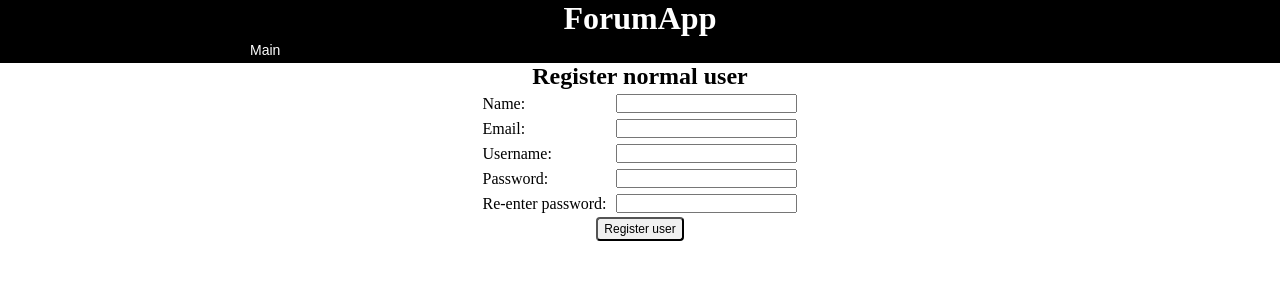
After one commit to jokinen77/tsoha-keskustelufoorumi, a Flask app: page /user/register in a window 1280 px wide. The commit adds this page. Shown: the top 300 px of the page. Run offline with Flask 2, Linux system fonts and the light colour scheme.

Commit message:
Created user's information update forms and form validations and register page for new normal user.

```diff
--- a/application/static/styles/default.css
+++ b/application/static/styles/default.css
@@ -59,6 +59,10 @@
   background: rgb(50, 50, 50);
 }
 
+.flashes {
+    margin-left: 25px;
+}
+
 .flex-container {
   padding: 0px;
   margin: 0px;
--- a/application/templates/auth/loginform.html
+++ b/application/templates/auth/login_form.html
@@ -26,6 +26,10 @@
                 <input type="submit" value="Login" />
             </td>
         </tr>
+    </table>
 </form>
 </div>
+<div class="centered">
+    <a href="{{ url_for('user_register') }}">Register</a>
+</div>
 {% endblock %}
--- /dev/null
+++ b/application/templates/auth/user_register.html
@@ -0,0 +1,32 @@
+{% extends "layout.html" %}
+
+{% block content %}
+<h2 class="simple_header">Register normal user</h2>
+<form method="POST" action="{{ url_for('user_register') }}">
+    <table class="centered simple_table">
+        <tr>
+            <td><span>Name:</span></td>
+            <td><input type="text" name="name" /></td>
+        </tr>
+        <tr>
+            <td><span>Email:</span></td>
+            <td><input type="email" name="email" /></td>
+        </tr>
+        <tr>
+            <td><span>Username:</span></td>
+            <td><input type="text" name="username" /></td>
+        </tr>
+        <tr>
+            <td><span>Password:</span></td>
+            <td><input type="password" name="password" /></td>
+        </tr>
+        <tr>
+            <td><span>Re-enter password:</span></td>
+            <td><input type="password" name="password_re" /></td>
+        </tr>
+    </table>
+    <div class="centered">
+        <input type="submit" class="simple_button" value="Register user" />
+    </div>
+</form>
+{% endblock %}
--- a/application/templates/layout.html
+++ b/application/templates/layout.html
@@ -26,7 +26,7 @@
     <div class="container">
         {% with messages = get_flashed_messages() %}
         {% if messages %}
-        <ul class=flashes>
+        <ul class="flashes">
             {% for message in messages %}
             <li>{{ message }}</li>
             {% endfor %}
--- a/application/views.py
+++ b/application/views.py
@@ -2,6 +2,7 @@ from flask import session, flash, redirect, render_template, request, url_for
 from application import app, db
 from application.auth.models import Usertype, User
 from flask_login import login_required
+from application.utils import validate as val
 
 
 @app.route("/")
@@ -11,47 +12,37 @@ def index():
     user = User.query.get(user_id)
     return render_template("index.html")
 
+@app.route("/usertype", methods=["GET"])
+@login_required
+def usertype_index():
+    return render_template("auth/usertype.html", usertypes=Usertype.query.all())
+
 @app.route("/usertype/new", methods=["POST"])
 @login_required
 def usertype_create():
     name=request.form.get("name")
     value=float(request.form.get("value"))
 
-    valid=True
+    if val.validateStringLength(name, label='Usertype', min = 3) and val.validateNumberBetween(value, 0, 100):
+        usertype=Usertype(name, value)
+        db.session().add(usertype)
+        db.session().commit()
+        flash('New usertype added: ' + usertype.name)
 
-    if len(name) < 3:
-        flash("Usertype's name lenght must be 3 at least!")
-        valid=False
-
-    if value > 100 and value < 0:
-        flash("Usertype's value must be in range [0,100]!")
-        valid=False
-
-    if not valid:
-        return redirect(url_for("usermanager"))
-
-    usertype=Usertype(name, value)
-
-    db.session().add(usertype)
-    db.session().commit()
-
-    print('New usertype added:', usertype.name)
-
-    return redirect(url_for("usertypes_index"))
-
-@app.route("/usertype", methods=["GET"])
-@login_required
-def usertype_index():
-    user_id=session.get('user_id', -1)
-    return render_template("auth/usertype.html", usertypes=Usertype.query.all())
+    return redirect(url_for("usermanager"))
 
 @app.route("/usermanager", methods=["GET"])
 @login_required
 def usermanager():
-    user_id=session.get('user_id', -1)
-    user=User.query.get(user_id)
-    usertypes=filter(lambda x: x.value <= user.usertype.value, Usertype.query.all())
+    user_id = session.get('user_id', -1)
+    user = User.query.get(user_id)
+    usertypes = filter(lambda x: x.value <= user.usertype.value, Usertype.query.all())
     return render_template("auth/usermanager.html", usertypes=usertypes)
+
+@app.route("/user", methods=["GET"])
+@login_required
+def user_index():
+    return render_template("auth/user.html", users=User.query.all())
 
 @app.route("/user/new", methods=["POST"])
 @login_required
@@ -65,35 +56,88 @@ def user_create():
 
     name=request.form.get("name")
     username=request.form.get("username")
-    usertype=request.form.get("usertype_id")
+    usertype_id=request.form.get("usertype_id")
     email=request.form.get("email")
     password=request.form.get("password")
-    password1=request.form.get("password1")
+    password_re=request.form.get("password_re")
 
-    valid=True
+    if val.validateNewUser(name, username, password, password_re, email, usertype_id):
+        user=User(name, username, password, email, usertype_id)
+        db.session().add(user)
+        db.session().commit()
+        flash('New user added: ' + user.name)
 
-    if password != password1:
-        flash("Passwords don't match!")
-        valid=False
+    return redirect(url_for("usermanager"))
 
-    if len(username) < 3:
-        flash("Username lenght must be 3 at least!")
-        valid=False
+@app.route("/user/register", methods=["POST", "GET"])
+def user_register():
+    if request.method == "GET":
+        return render_template("auth/user_register.html")
 
-    if not valid:
-        return redirect(url_for("usermanager"))
+    name=request.form.get("name")
+    username=request.form.get("username")
+    usertype_id=Usertype.query.filter(Usertype.name == 'Normal').one().id
+    email=request.form.get("email")
+    password=request.form.get("password")
+    password_re=request.form.get("password_re")
 
-    user=User(name, username, password, email, usertype)
+    if val.validateNewUser(name, username, password, password_re, email, usertype_id):
+        user=User(name, username, password, email, usertype_id)
+        db.session().add(user)
+        db.session().commit()
+        flash('New user added: ' + user.name)
 
-    db.session().add(user)
-    db.session().commit()
+    return redirect(url_for("index"))
 
-    print('New user added:', user.name, 'type:', user.usertype.name)
+@app.route("/user/delete", methods=["POST"])
+@login_required
+def user_delete():
+    user_id=session.get('user_id', -1)
+    user=User.query.get(user_id)
 
+    if user.usertype.value >= 100:
+        user_id=request.form.get("user_id")
+        User.query.filter(User.id == user_id).delete()
+        db.session.commit()
+        flash("User is deleted by id: " + user_id)
+        return redirect(url_for("user_index"))
+
+    flash("Permission denied!")
     return redirect(url_for("user_index"))
 
-@app.route("/user", methods=["GET"])
+@app.route("/user/update/password", methods=["POST"])
 @login_required
-def user_index():
-    user_id=session.get('user_id', -1)
-    return render_template("auth/user.html", users=User.query.all())
+def user_update_password():
+    user_id = session.get('user_id', -1)
+    user = User.query.get(user_id)
+
+    password_new=request.form.get("password_new")
+    password_new_re=request.form.get("password_new_re")
+    password_old=request.form.get("password_old")
+
+    if val.validateUpdatePassword(password_new, password_new_re, password_old, user.password):
+        user.password = password_new
+        db.session().add(user)
+        db.session().commit()
+        flash("Password updated!")
+
+    return redirect(url_for("usermanager"))
+
+@app.route("/user/update/information", methods=["POST"])
+@login_required
+def user_update_information():
+    user_id = session.get('user_id', -1)
+    user = User.query.get(user_id)
+
+    email = request.form.get("email")
+    name = request.form.get("name")
+    username = request.form.get("username")
+    if val.validateEmail(email) and val.validateStringLength(name, label="Name") and val.validateStringLength(username, label="Username"):
+        user.email = email
+        user.name = name
+        user.username = username
+        db.session().add(user)
+        db.session().commit()
+        flash("Information updated!")
+
+    return redirect(url_for("usermanager"))
--- a/run.py
+++ b/run.py
@@ -1,4 +1,8 @@
 from application import app
+import sys, logging
+
+app.logger.addHandler(logging.StreamHandler(sys.stdout))
+app.logger.setLevel(logging.INFO)
 
 if __name__ == '__main__':
     app.run(debug=True)
```
Also changed, not shown: application/auth/forms.py (+24 -1 lines), application/auth/views.py (+52 -10 lines), application/templates/auth/update_email_form.html (added, +32 -0 lines), application/templates/auth/update_password_form.html (added, +61 -0 lines), application/templates/auth/user.html (+8 -0 lines), application/templates/auth/usermanager.html (+48 -1 lines), application/utils/validate.py (added, +56 -0 lines).
